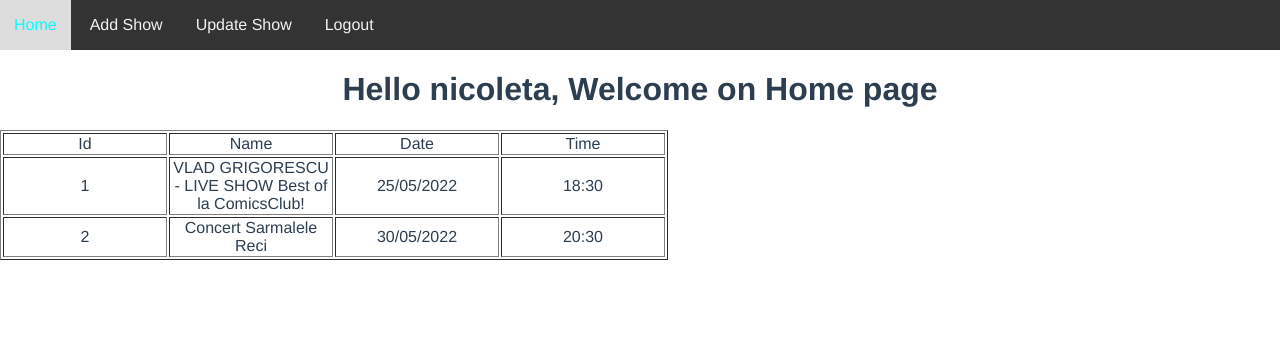
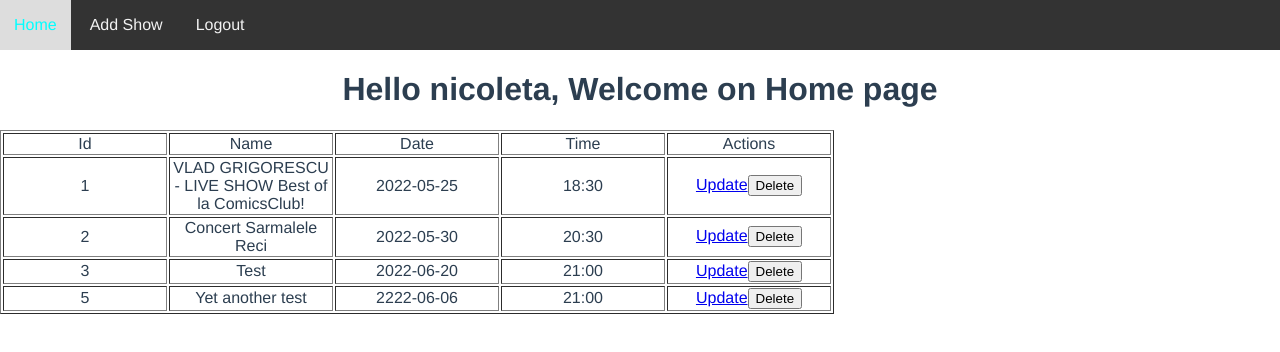
Before and after one commit to elenazah36/DT_Project_NIE, a Vue app in the folder dt_project/: page /login in a window 1280 px wide. Both pictures are taken after a click on the button "Login". Shown: the top 352 px of the page. Built offline with nearby package versions, Linux system fonts and the light colour scheme; data requests are answered from the project's data file.

Commit message:
Added show vizualization in home page for all users. Added update&add show functionality. Updated readme.

```diff
--- a/dt_project/db/db.json
+++ b/dt_project/db/db.json
@@ -1,5 +1,6 @@
 {
-    "user": [{
+  "user": [
+    {
       "username": "nicoleta",
       "password": "12345",
       "id": 1
@@ -28,20 +29,43 @@
       "username": "elijah",
       "password": "12345",
       "id": 6
+    },
+    {
+      "username": "elijah",
+      "password": "12345",
+      "id": 7
+    },
+    {
+      "id": 8
+    },
+    {
+      "id": 9
     }
   ],
-
-    "show": [{
+  "show": [
+    {
       "id": 1,
       "name": "VLAD GRIGORESCU - LIVE SHOW Best of la ComicsClub!",
-            "date": "25/05/2022",
+      "date": "2022-05-25",
       "time": "18:30"
     },
     {
       "id": 2,
       "name": "Concert Sarmalele Reci",
-            "date": "30/05/2022",
+      "date": "2022-05-30",
       "time": "20:30"
+    },
+    {
+      "name": "Test",
+      "date": "2022-06-20",
+      "time": "21:00",
+      "id": 3
+    },
+    {
+      "name": "Yet another test",
+      "date": "2222-06-06",
+      "time": "21:00",
+      "id": 5
     }
   ]
 }
--- a/dt_project/src/App.vue
+++ b/dt_project/src/App.vue
@@ -26,7 +26,7 @@ body{
 .logo{
     width:100px
 }
-.register input, .login input{
+.register input, .login input, .add input{
     width: 300px;
     height: 40px;
     padding-left: 20px;
@@ -37,7 +37,7 @@ body{
     border: 1px solid skyblue;
 
 }
-.register button, .login button{
+.register button, .login button, .add button{
     width: 320px;
     height: 40px;
     border: 1px solid skyblue;
--- a/dt_project/src/components/Add.vue
+++ b/dt_project/src/components/Add.vue
@@ -1,19 +1,54 @@
 <template>
 <Header />
 <h1>
-    Hello User, add a show! Let's SHOW them who's boss!
+    Hello {{username}}, add a show! Let's SHOW them who's boss!
 </h1>
+<!--Show add form-->
+<form class="add">
+    <input type="text" name="name" placeholder="Enter name" v-model="show.name"/>
+    <input type="date" name="date" placeholder="Enter date" v-model="show.date"/>
+    <input type="time" name="time" placeholder="Enter starting time" v-model="show.time"/>
+    <button type="button" v-on:click="addShow">Add new show</button>
+
+</form>
+
 </template>
 <script>
-import Header from './Header.vue'
+import Header from './Header.vue';
+import axios from 'axios';
 export default {
     //eslint-disable-next-line
     name: 'Add',
     components:{
         Header
     },
+    data(){
+        return {
+            username:'',
+            show:{
+                name:'',
+                date:'',
+                time:'',
+            }
+        }
+    },
+    methods:{
+        async addShow(){
+            console.warn(this.show);
+            const result = await axios.post("http://localhost:3000/show",{
+                name:this.show.name,
+                date:this.show.date,
+                time:this.show.time,
+            });
+            if(result.status==201){
+                this.$router.push({name:'Home'})
+            }
+            console.warn("result",result)
+        }
+    },
       mounted(){
         let user = localStorage.getItem('user-info');
+        this.username = JSON.parse(user).username;
         if(!user){
             this.$router.push({name:'SignUp'})
         }
--- a/dt_project/src/components/Header.vue
+++ b/dt_project/src/components/Header.vue
@@ -2,7 +2,7 @@
    <div class="nav">
        <router-link to="/">Home</router-link>
        <router-link to="/add">Add Show</router-link>
-       <router-link to="/update">Update Show</router-link>
+       <!--<router-link to="/update">Update Show</router-link>-->
        <a v-on:click="logout" href="#">Logout</a>
    </div>
 </template>
--- a/dt_project/src/components/Home.vue
+++ b/dt_project/src/components/Home.vue
@@ -9,6 +9,7 @@
         <td>Name</td>
         <td>Date</td>
         <td>Time</td>
+        <td>Actions</td>
 
     </tr>
     <tr v-for="item in show" :key="item.id">
@@ -16,6 +17,10 @@
         <td>{{item.name}}</td>
         <td>{{item.date}}</td>
         <td>{{item.time}}</td>
+        <td>
+            <router-link :to="'/update/'+item.id">Update</router-link>
+            <button v-on:click="deleteShow(item.id)">Delete</button>
+        </td>
     </tr>
 </table>
 </template>
@@ -36,8 +41,17 @@ export default {
     components:{
         Header
     },
-      async mounted(){
-        let user = localStorage.getItem('user-info');
+    methods:{
+        async deleteShow(id){
+            let result = await axios.delete("http://localhost:3000/show/"+id);
+            console.warn(result)
+            if(result.status==200){
+                this.loadData();
+            }
+        },
+
+        async loadData(){
+            let user = localStorage.getItem('user-info');
         this.username = JSON.parse(user).username;
         if(!user){
             this.$router.push({name:'SignUp'})
@@ -45,6 +59,10 @@ export default {
         let result = await axios.get("http://localhost:3000/show");
         console.warn(result)
         this.show = result.data;
+        }
+    },
+      async mounted(){
+        this.loadData();
     }
 
 }
--- a/dt_project/src/components/Update.vue
+++ b/dt_project/src/components/Update.vue
@@ -1,22 +1,64 @@
 <template>
 <Header />
 <h1>
-    Hello User, need replanning? Let's update the thing!
+    Hello {{username}}, need replanning? Let's update the thing!
 </h1>
+
+<!--Show add form-->
+<form class="add">
+    <input type="text" name="name" placeholder="Enter name" v-model="show.name"/>
+    <input type="date" name="date" placeholder="Enter date" v-model="show.date"/>
+    <input type="time" name="time" placeholder="Enter starting time" v-model="show.time"/>
+    <button type="button" v-on:click="updateShow">Update show</button>
+
+</form>
+
 </template>
 <script>
-import Header from './Header.vue'
+import Header from './Header.vue';
+import axios from 'axios';
 export default {
     //eslint-disable-next-line
     name: 'Update',
     components:{
         Header
     },
-      mounted(){
+    data(){
+        return {
+            username:'',
+            show:{
+                name:'',
+                date:'',
+                time:'',
+            }
+        }
+    },
+    methods:{
+        async updateShow(){
+            console.warn(this.show);
+            const result = await axios.put("http://localhost:3000/show"+this.$route.params.id,{
+                name:this.show.name,
+                date:this.show.date,
+                time:this.show.time,
+            });
+            if(result.status==200){
+                this.$router.push({name:'Home'})
+            }
+            console.warn("result",result)
+        }
+    },
+      async mounted(){
         let user = localStorage.getItem('user-info');
+        this.username = JSON.parse(user).username;
         if(!user){
             this.$router.push({name:'SignUp'})
         }
+
+        // get the show from the db via ID in link
+        const result = await axios.get('http://localhost:3000/show/'+this.$route.params.id)
+
+        // put the result from the server into the show var
+        this.show = result.data;
     }
 
 }
--- a/dt_project/src/routers.js
+++ b/dt_project/src/routers.js
@@ -30,7 +30,7 @@ const routes = [{
     {
         name: "Update",
         component: Update,
-        path: "/update",
+        path: "/update/:id",
     }
 ];
 
```
Also changed, not shown: 1 other file (tests, documents, lock files or other folders). Lines whose indentation alone changed are shown as unchanged.
